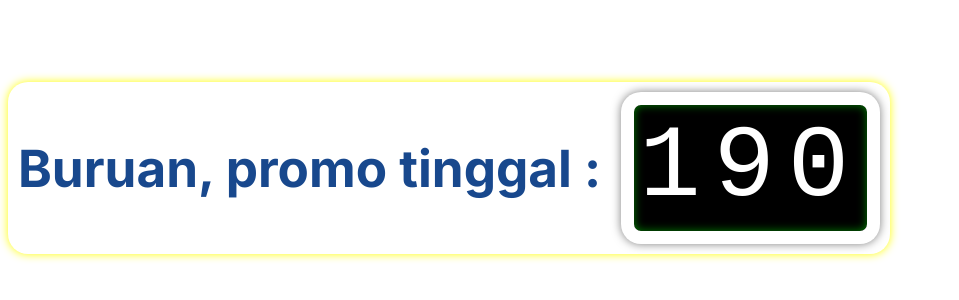
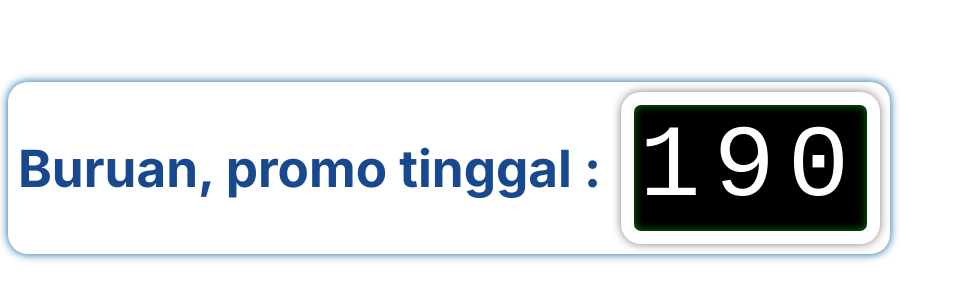
Before and after one commit to alfatpololo/Cobadavin3, a plain HTML site: page index.html in a window 1280 px wide. Shown: the part 232-532 px from the top of the page, without its empty margins (0-959 px from the left). Drawn offline with Linux system fonts and the light colour scheme.

Commit message:
pak mario pak mario

```diff
--- a/index.html
+++ b/index.html
@@ -22,7 +22,7 @@
             background: #fff;
             border-radius: 20px;
             padding: 10px;
-            box-shadow: 0 0 10px rgb(255, 255, 0);
+            box-shadow: 0 0 10px rgb(0, 97, 161);
             max-width: 100vw; /* Ensure it fits within the viewport width */
             max-height: 100vh; /* Ensure it fits within the viewport height */
             overflow: hidden; /* Prevent scrollbars */
```
